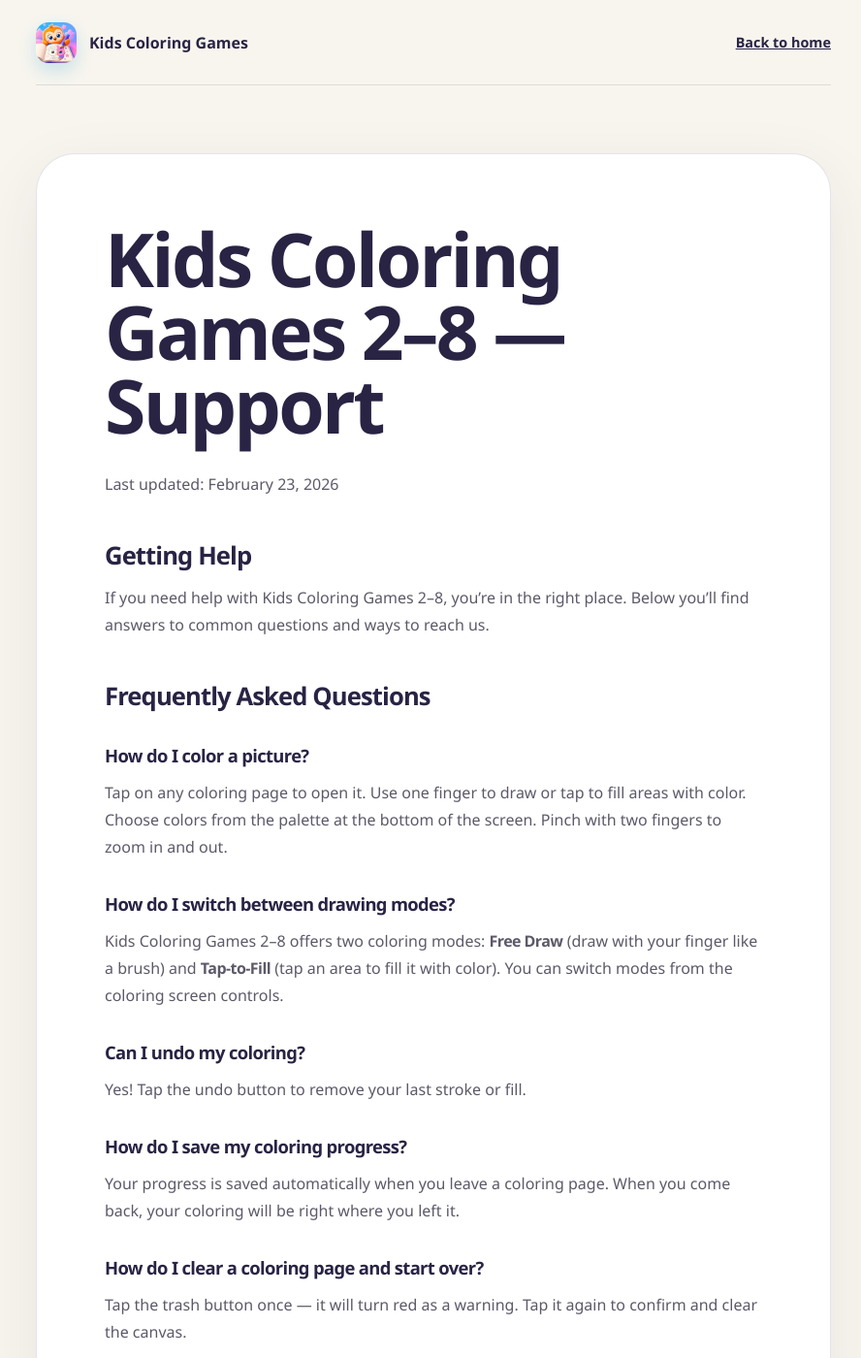
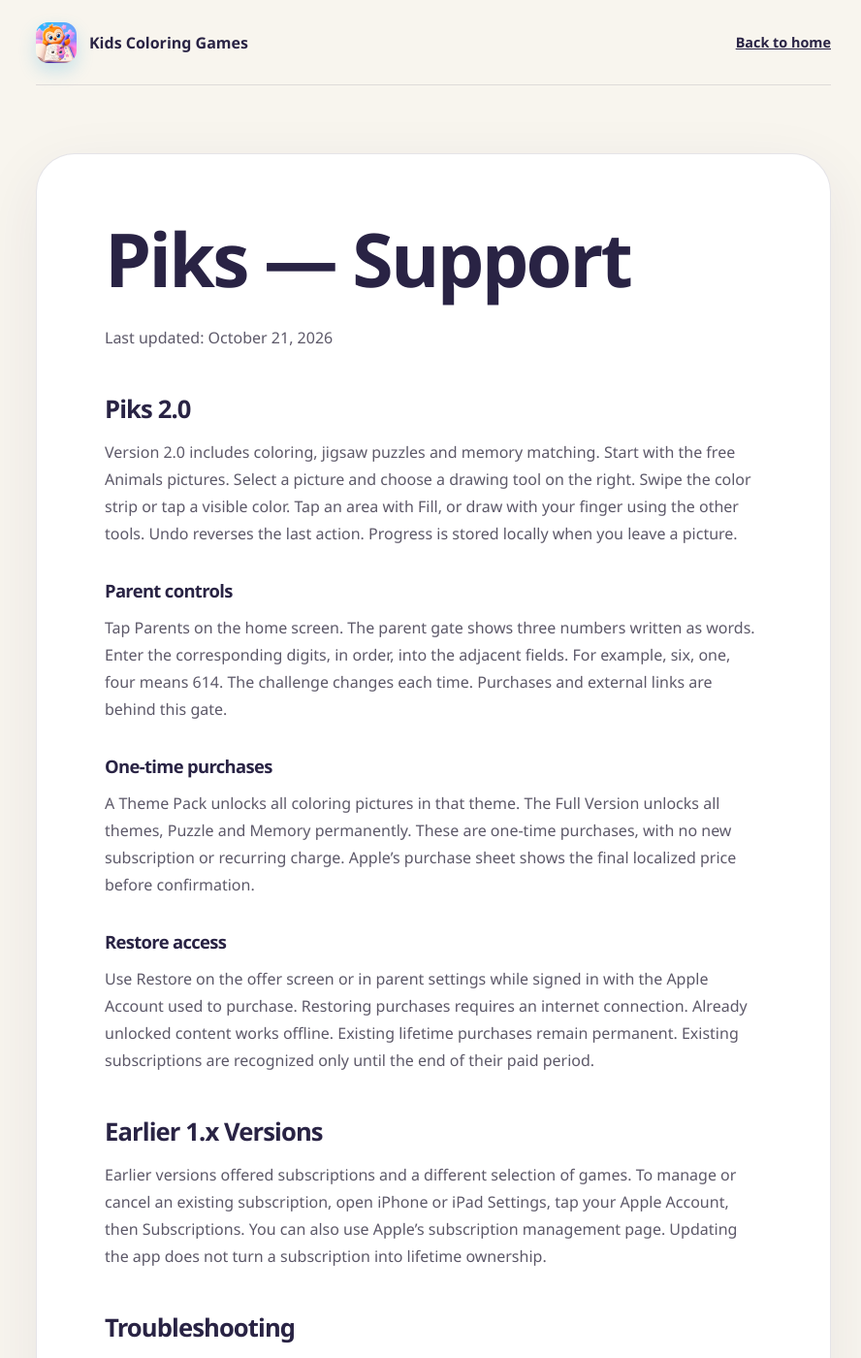
Before and after one commit to anq-no-one/pages, a Jekyll site: the page built from docs/support.md, in a window 1280 px wide and 1400 px high. Shown: the whole window at 97% size, without its empty margins (193-1081 px from the left). Built offline with Jekyll 4.4.1, drawn with Linux system fonts in a browser that asks for light colours; some of the changed text lies outside the part shown.

Commit message:
Clarify support for the transition to one-time purchases

```diff
--- a/docs/support.md
+++ b/docs/support.md
@@ -1,62 +1,39 @@
 ---
 layout: legal
 title: Support
-description: Help and frequently asked questions for Kids Coloring Games 2–8.
+description: Help for Piks coloring, puzzle and memory games.
 ---
 
-# Kids Coloring Games 2–8 — Support
+# Piks — Support
 
-Last updated: February 23, 2026
+Last updated: October 21, 2026
 
-## Getting Help
+## Piks 2.0
 
-If you need help with Kids Coloring Games 2–8, you're in the right place. Below you'll find answers to common questions and ways to reach us.
+Version 2.0 includes coloring, jigsaw puzzles and memory matching. Start with the free Animals pictures. Select a picture and choose a drawing tool on the right. Swipe the color strip or tap a visible color. Tap an area with Fill, or draw with your finger using the other tools. Undo reverses the last action. Progress is stored locally when you leave a picture.
 
-## Frequently Asked Questions
+### Parent controls
 
-### How do I color a picture?
-Tap on any coloring page to open it. Use one finger to draw or tap to fill areas with color. Choose colors from the palette at the bottom of the screen. Pinch with two fingers to zoom in and out.
+Tap Parents on the home screen. The parent gate shows three numbers written as words. Enter the corresponding digits, in order, into the adjacent fields. For example, six, one, four means 614. The challenge changes each time. Purchases and external links are behind this gate.
 
-### How do I switch between drawing modes?
-Kids Coloring Games 2–8 offers two coloring modes: **Free Draw** (draw with your finger like a brush) and **Tap-to-Fill** (tap an area to fill it with color). You can switch modes from the coloring screen controls.
+### One-time purchases
 
-### Can I undo my coloring?
-Yes! Tap the undo button to remove your last stroke or fill.
+A Theme Pack unlocks all coloring pictures in that theme. The Full Version unlocks all themes, Puzzle and Memory permanently. These are one-time purchases, with no new subscription or recurring charge. Apple's purchase sheet shows the final localized price before confirmation.
 
-### How do I save my coloring progress?
-Your progress is saved automatically when you leave a coloring page. When you come back, your coloring will be right where you left it.
+### Restore access
 
-### How do I clear a coloring page and start over?
-Tap the trash button once — it will turn red as a warning. Tap it again to confirm and clear the canvas.
+Use Restore on the offer screen or in parent settings while signed in with the Apple Account used to purchase. Restoring purchases requires an internet connection. Already unlocked content works offline. Existing lifetime purchases remain permanent. Existing subscriptions are recognized only until the end of their paid period.
 
-### How do I access the Settings?
-Settings are behind a Parent Gate to keep kids safe. Tap the settings icon and solve the math problem to access parental controls.
+## Earlier 1.x Versions
 
-### How do I subscribe to Premium?
-Tap on any locked game to see subscription options. Subscriptions are managed through your Apple ID. You can choose monthly or yearly plans.
+Earlier versions offered subscriptions and a different selection of games. To manage or cancel an existing subscription, open iPhone or iPad Settings, tap your Apple Account, then Subscriptions. You can also use Apple's subscription management page. Updating the app does not turn a subscription into lifetime ownership.
 
-### How do I cancel my subscription?
-Go to your device **Settings > Apple ID > Subscriptions** and select Kids Coloring Games 2–8 to manage or cancel your subscription.
+## Troubleshooting
 
-### How do I restore my purchase on a new device?
-Open the app, tap on a locked game, and your subscription will be restored automatically if you're signed in with the same Apple ID.
+Close and reopen the app, restart the device, and check for updates. If a purchase is missing, check the Apple Account and try Restore with an internet connection. Reinstalling the app may remove locally stored artwork; contact us before reinstalling if you want to preserve it.
 
-### The app isn't working correctly. What should I do?
-Try these steps:
-1. Close and reopen the app
-2. Restart your device
-3. Make sure you have the latest version from the App Store
-4. If the issue persists, contact us using the information below
+## Contact
 
-## Contact Us
+Email **anq.no.one@gmail.com** with your app version, device model and a description of the issue. Avoid including children's personal information.
 
-For any questions, issues, or feedback, please email us at:
-
-**anq.no.one@gmail.com**
-
-We aim to respond within 48 hours.
-
-## Links
-
-- [Privacy Policy](https://anq-no-one.github.io/pages/privacy)
-- [Terms of Service](https://anq-no-one.github.io/pages/terms)
+[Privacy Policy](https://anq-no-one.github.io/pages/privacy) · [Terms](https://anq-no-one.github.io/pages/terms)
```
